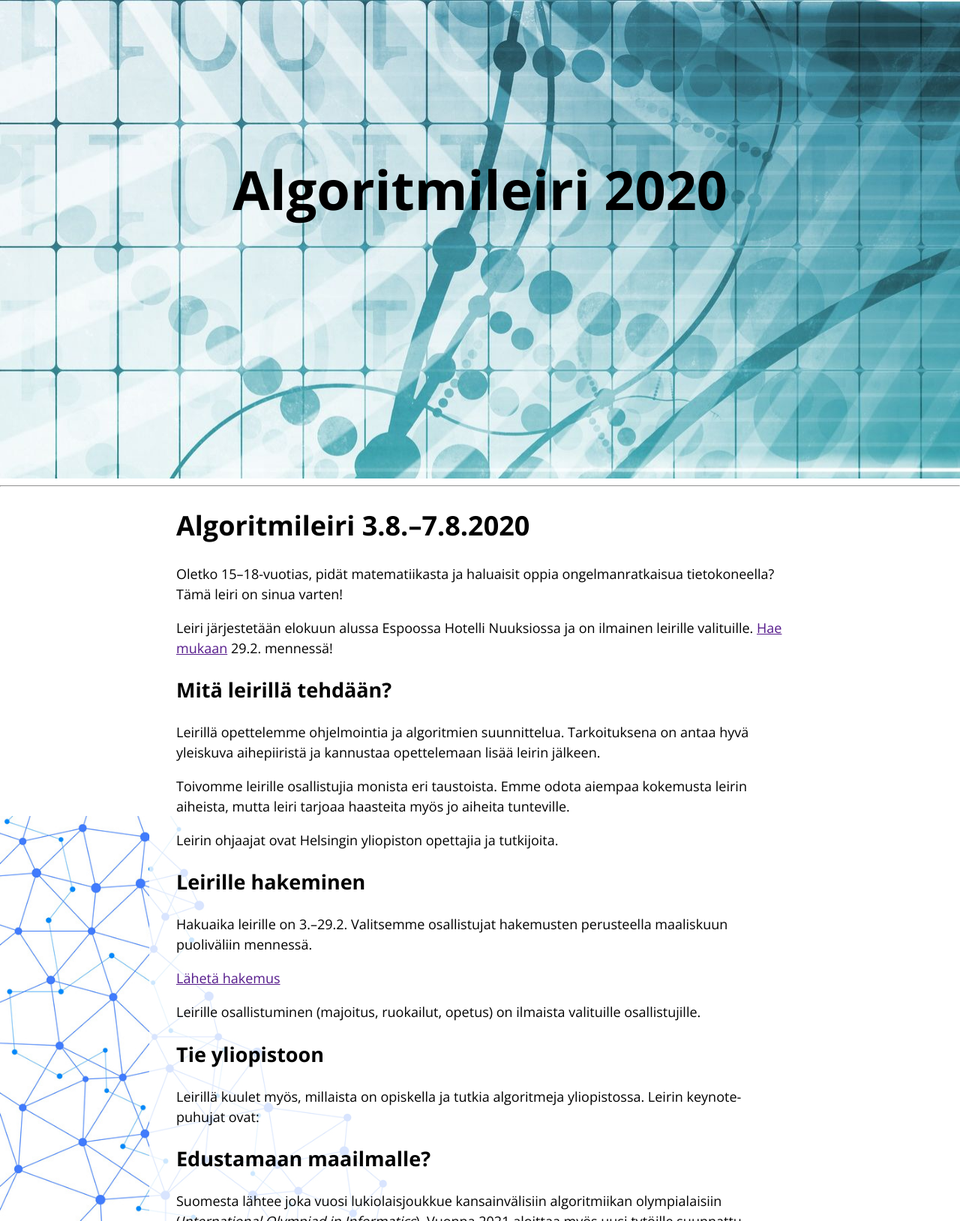
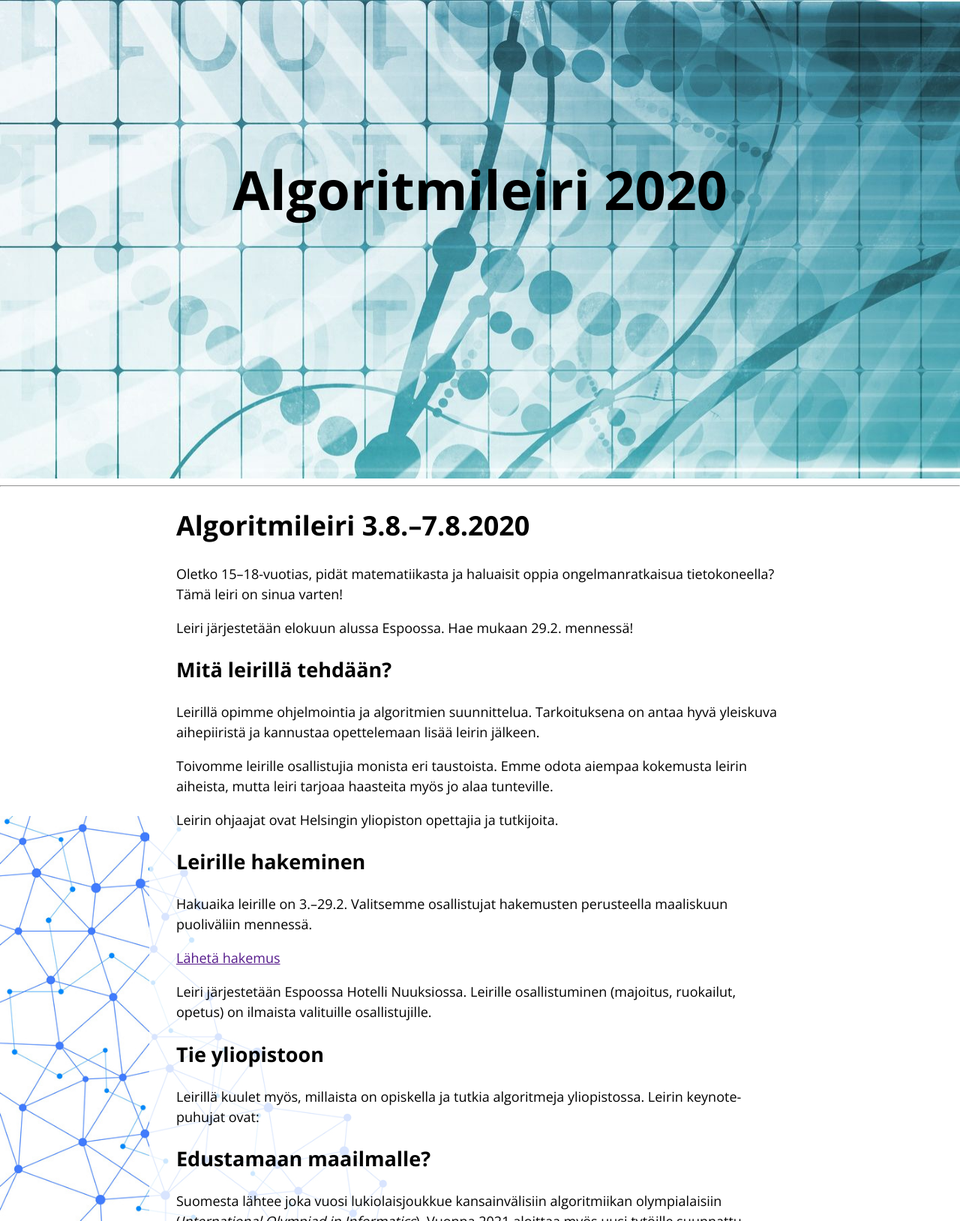
Before and after one commit to millakortelainen/leiri2020, a Jekyll site: the page built from index.md, in a window 1280 px wide. Shown: the whole page at 75% size. Built offline with Jekyll 4.4.1, drawn with Linux system fonts in a browser that asks for light colours.

Commit message:
Lisää tietoa sivuille

```diff
--- a/index.md
+++ b/index.md
@@ -7,18 +7,17 @@
 Oletko 15–18-vuotias, pidät matematiikasta ja haluaisit
 oppia ongelmanratkaisua tietokoneella? Tämä leiri on sinua varten!
 
-Leiri järjestetään elokuun alussa Espoossa Hotelli Nuuksiossa
-ja on ilmainen leirille valituille. [Hae mukaan]() 29.2. mennessä!
+Leiri järjestetään elokuun alussa Espoossa. Hae mukaan 29.2. mennessä!
 
 ## Mitä leirillä tehdään?
 
-Leirillä opettelemme ohjelmointia ja algoritmien suunnittelua.
+Leirillä opimme ohjelmointia ja algoritmien suunnittelua.
 Tarkoituksena on antaa hyvä yleiskuva aihepiiristä
 ja kannustaa opettelemaan lisää leirin jälkeen.
 
 Toivomme leirille osallistujia monista eri taustoista.
 Emme odota aiempaa kokemusta leirin aiheista,
-mutta leiri tarjoaa haasteita myös jo aiheita tunteville.
+mutta leiri tarjoaa haasteita myös jo alaa tunteville.
 
 Leirin ohjaajat ovat Helsingin yliopiston opettajia ja tutkijoita.
 
@@ -29,6 +28,7 @@
 
 [Lähetä hakemus]()
 
+Leiri järjestetään Espoossa Hotelli Nuuksiossa.
 Leirille osallistuminen (majoitus, ruokailut, opetus) on ilmaista
 valituille osallistujille.
 
```
